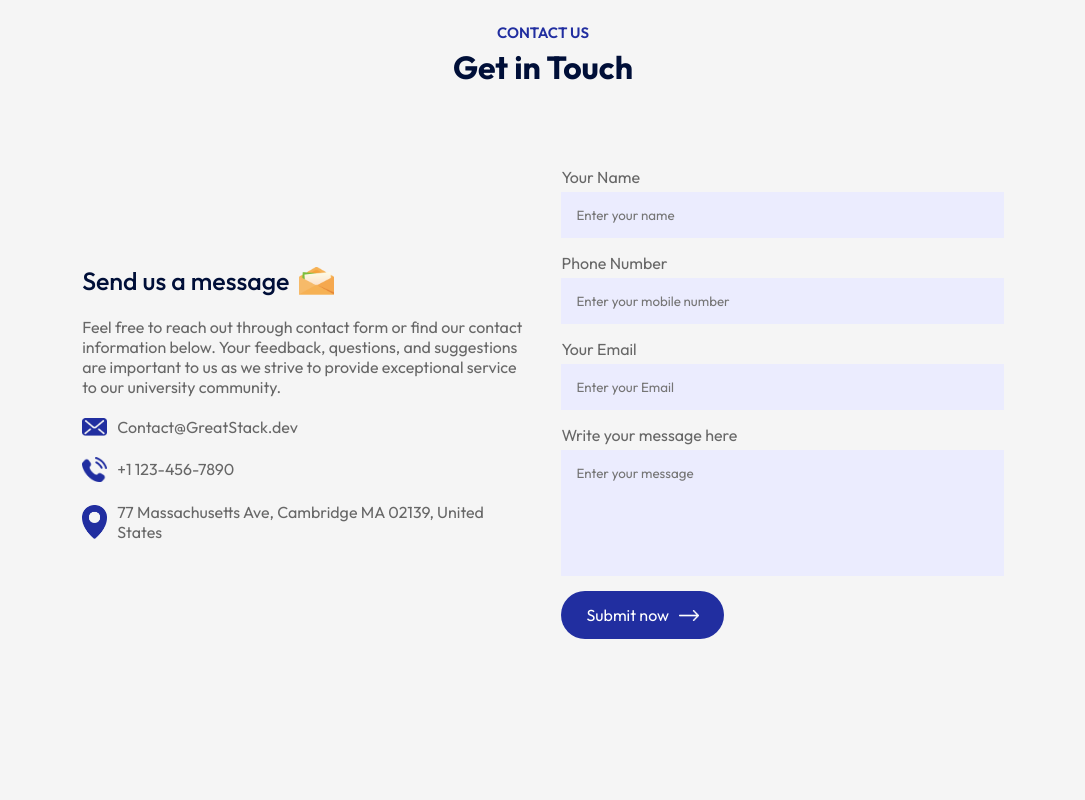
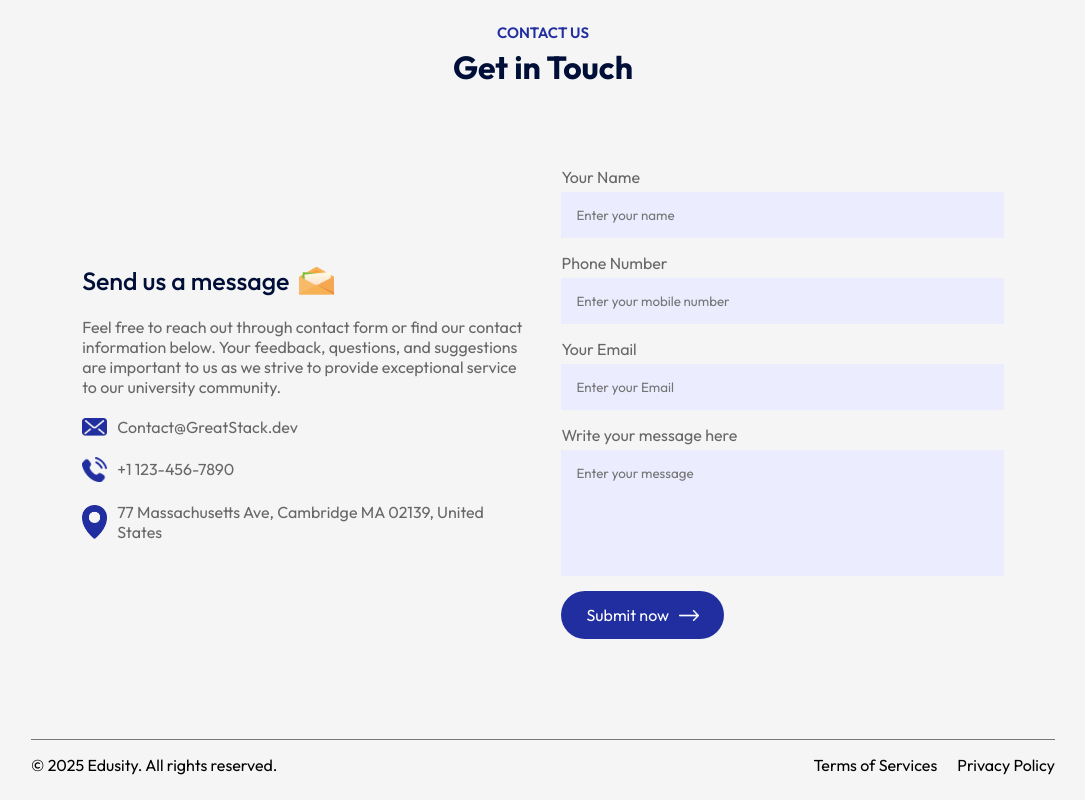
Before and after one commit to Yuvrajithape/College_Website, a React (Vite) app: page / in a window 1280 px wide. Shown: the part 2977-3777 px from the top of the page, without its empty margins (97-1182 px from the left). Before the commit the page ends 3716 px from the top, so only its background shows below. Built offline with nearby package versions, Linux system fonts and the light colour scheme.

Commit message:
Footer Section is completed

```diff
--- a/package.json
+++ b/package.json
@@ -11,7 +11,8 @@
   },
   "dependencies": {
     "react": "^19.1.1",
-    "react-dom": "^19.1.1"
+    "react-dom": "^19.1.1",
+    "react-scroll": "^1.9.3"
   },
   "devDependencies": {
     "@eslint/js": "^9.33.0",
--- a/src/App.jsx
+++ b/src/App.jsx
@@ -8,6 +8,7 @@
 import Campus from './Components/Campus/Campus.jsx'
 import Testimonials from './Components/Testimonials/Testimonials.jsx'
 import Contact from './Components/Contact/Contact.jsx'
+import Footer from './Components/Footer/Footer.jsx'
 
 function App() {
 
@@ -29,6 +30,10 @@
 
         <Contact/>
 
+        <Footer/>
+
+
+
 
 
       </div>
--- /dev/null
+++ b/src/Components/Footer/Footer.css
@@ -0,0 +1,13 @@
+.footer{
+    margin : 10px auto ;
+    display : flex;
+    align-items : center ;
+    justify-content : space-between ;
+    border-top : 1px solid #797979 ;
+    padding : 15px 0 ;
+}
+.footer ul li {
+    list-style : none ;
+    display : inline-block ;
+    margin-left : 20px ;
+}
--- /dev/null
+++ b/src/Components/Footer/Footer.jsx
@@ -0,0 +1,16 @@
+import React from 'react'
+import './Footer.css'
+
+const Footer = () => {
+    return (
+        <div className = 'footer'>
+            <p> © 2025 Edusity. All rights reserved.</p>
+            <ul>
+                <li> Terms of Services</li>
+                <li> Privacy Policy</li>
+            </ul>
+        </div>
+
+    )
+}
+export default Footer;
```
Also changed, not shown: 1 other file (tests, documents, lock files or other folders).
